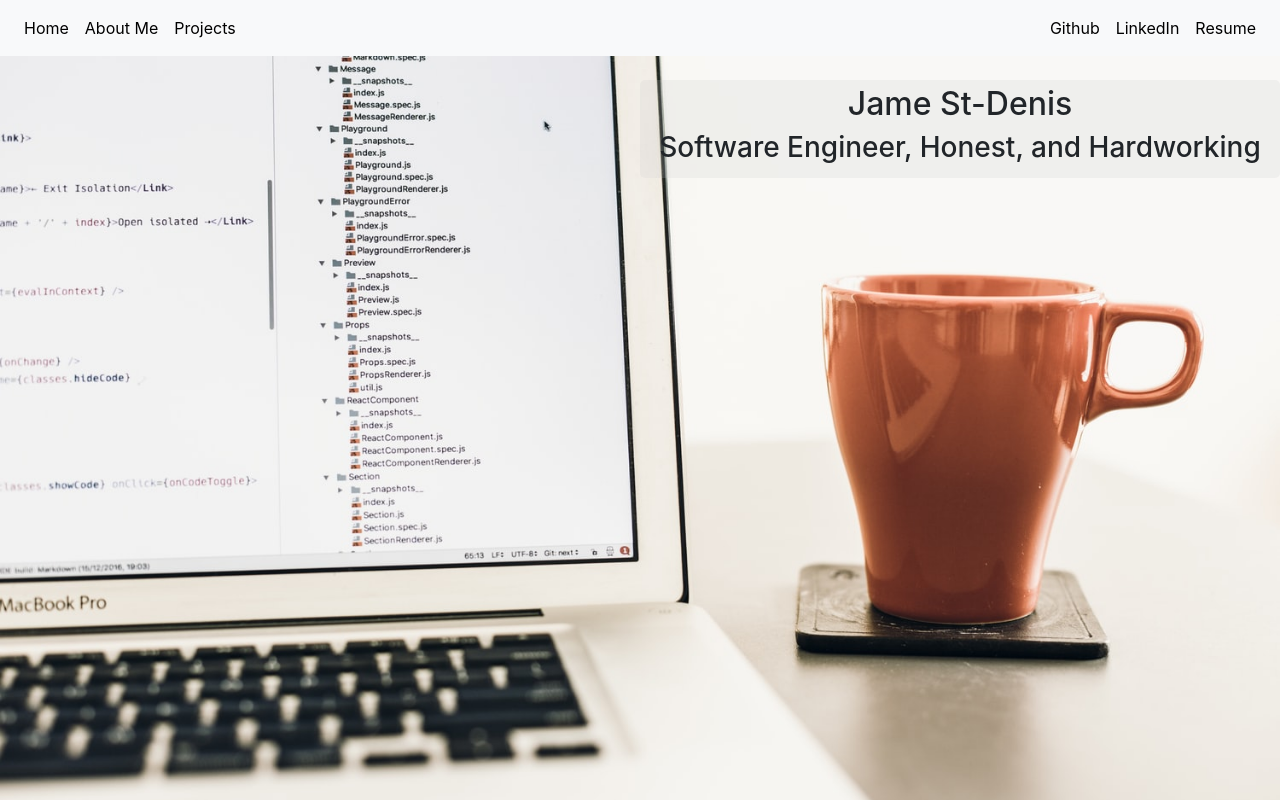
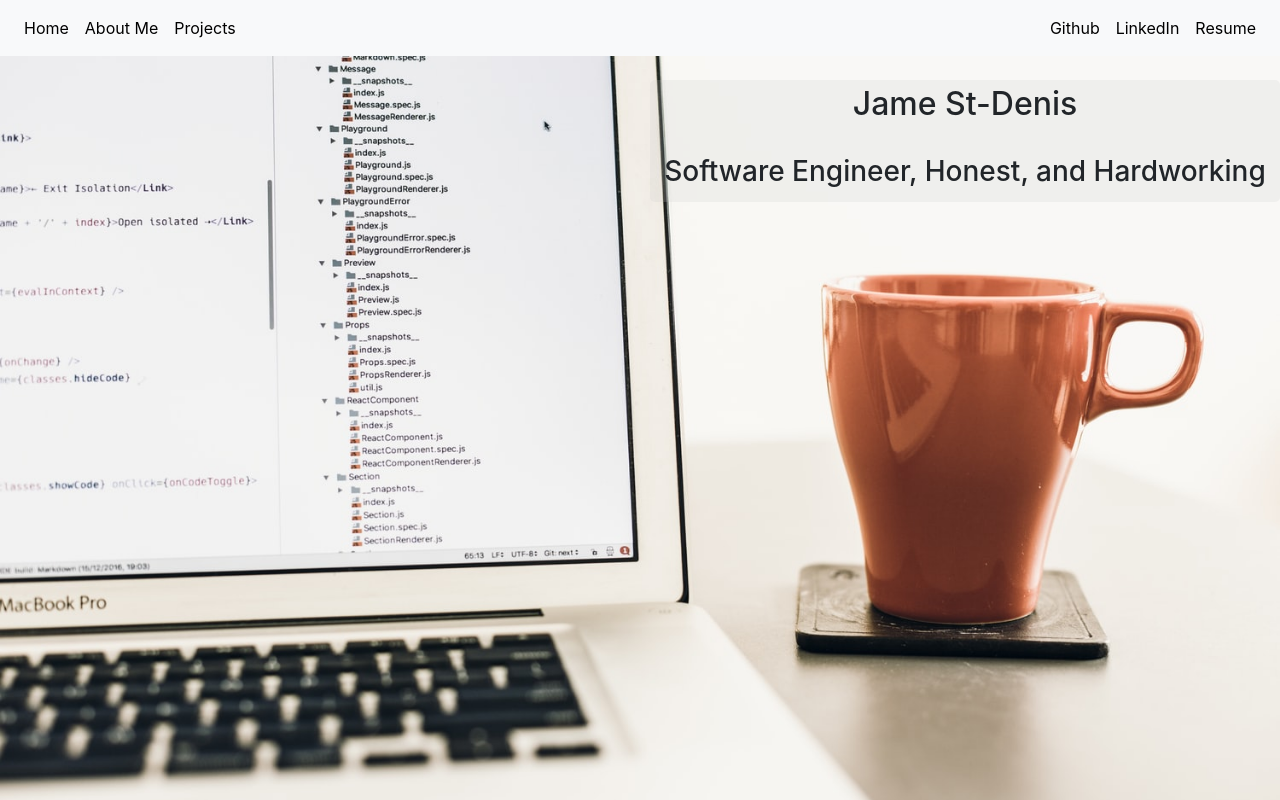
Before and after one commit to stdenisj/stdenisj.github.io, a React (Create React App) app: page / in a window 1280 px wide. Shown: the top 800 px of the page. Built offline with nearby package versions, Linux system fonts and the light colour scheme.

Commit message:
updated styling

```diff
--- a/src/components/SplashPage.jsx
+++ b/src/components/SplashPage.jsx
@@ -27,11 +27,9 @@ export default function SplashPage() {
             <Row>
                 <Col>
                 </Col>
-                <Col>
-                    <Row style={ divStyle }>
+                <Col style={ divStyle }>
                         <h2> Jame St-Denis</h2><br/>
                         <h3> Software Engineer, Honest, and Hardworking </h3>
-                    </Row>
                 </Col>
             </Row>
         </Container>
```
